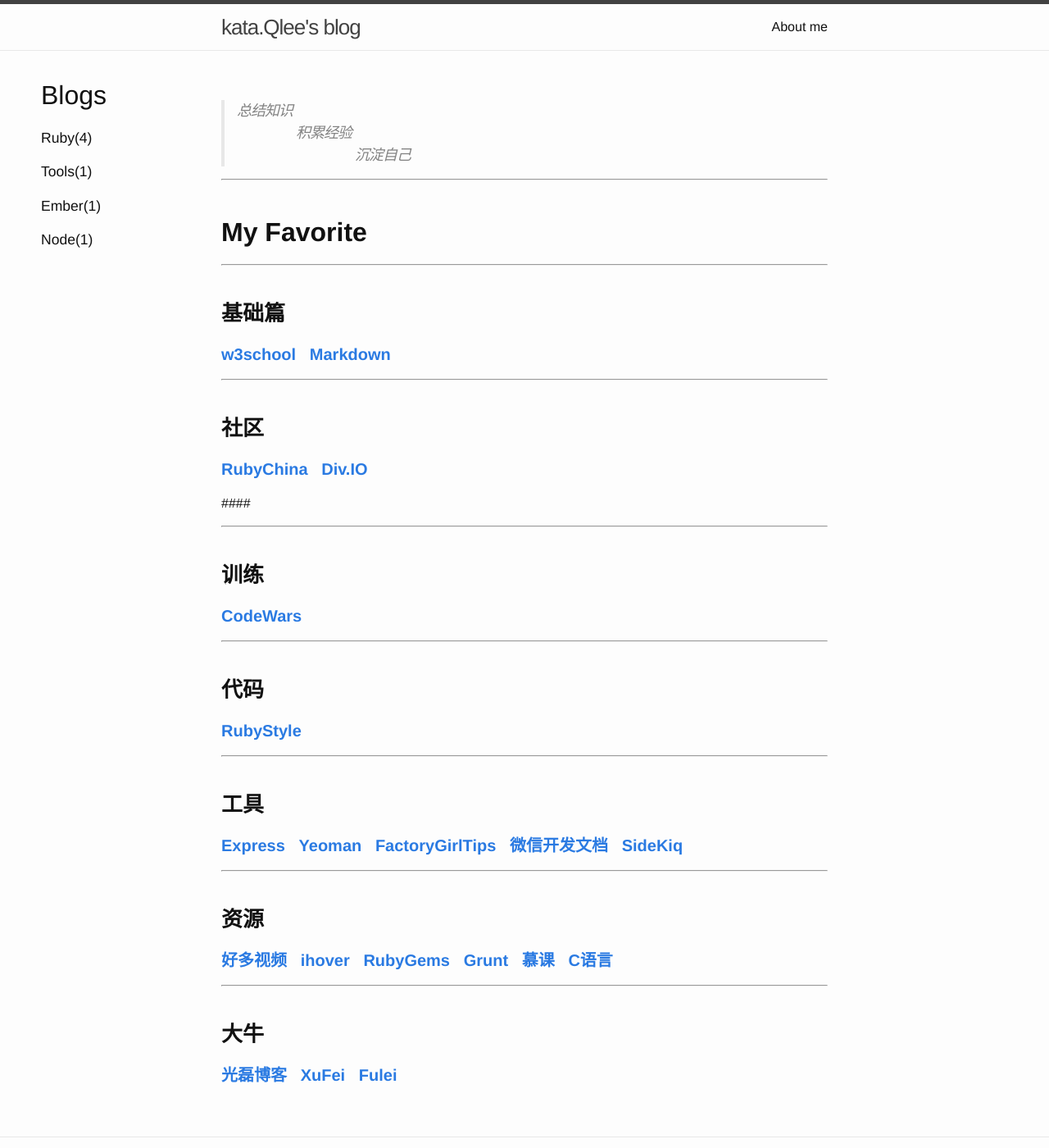
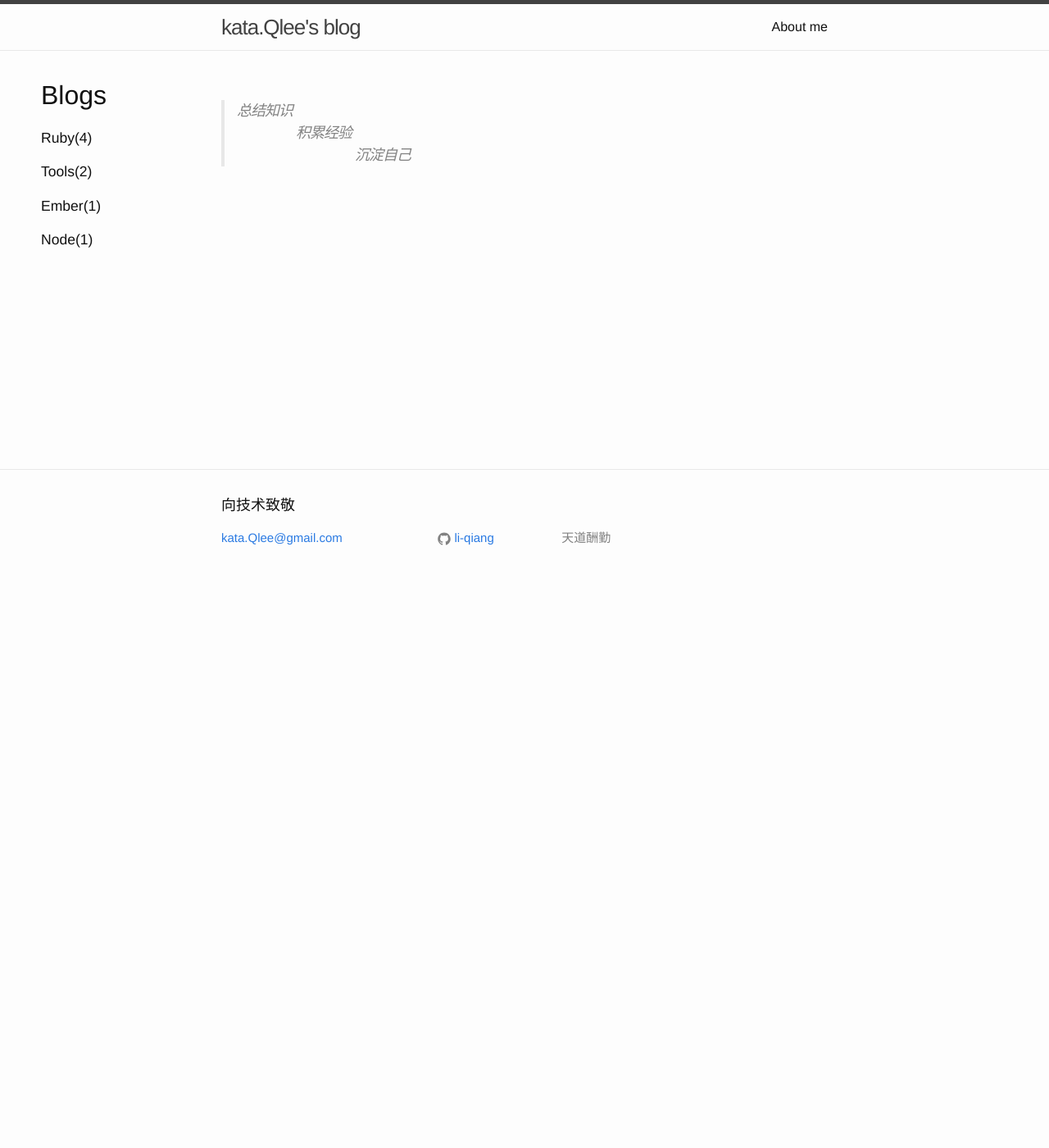
Before and after one commit to li-qiang/li-qiang.github.io, a Jekyll site: the page built from about.md, in a window 1280 px wide and 1400 px high. Shown: the whole window at 82% size. Built offline with Jekyll 4.4.1, drawn with Linux system fonts in a browser that asks for light colours; Markdown is read by kramdown in place of the engine named in the settings.

```diff
--- a/about.md
+++ b/about.md
@@ -8,38 +8,3 @@ permalink: /about/
 > &nbsp;&nbsp;&nbsp;&nbsp;&nbsp;&nbsp;&nbsp;&nbsp;&nbsp;&nbsp;&nbsp;&nbsp;&nbsp;&nbsp;&nbsp;&nbsp;&nbsp;&nbsp;积累经验
 > <br>
 > &nbsp;&nbsp;&nbsp;&nbsp;&nbsp;&nbsp;&nbsp;&nbsp;&nbsp;&nbsp;&nbsp;&nbsp;&nbsp;&nbsp;&nbsp;&nbsp;&nbsp;&nbsp;&nbsp;&nbsp;&nbsp;&nbsp;&nbsp;&nbsp;&nbsp;&nbsp;&nbsp;&nbsp;&nbsp;&nbsp;&nbsp;&nbsp;&nbsp;&nbsp;&nbsp;&nbsp;沉淀自己
-
-- - -
-<br>
-## **My Favorite**
-* * *
-<br/>
-### **基础篇**
-#### [**w3school**](http://www.w3school.com.cn/index.html)&nbsp;&nbsp;&nbsp;[**Markdown**](http://www.jianshu.com/c/BDu5F8)
-
-- - -
-<br/>
-### **社区**
-#### [**RubyChina**](https://ruby-china.org/)&nbsp;&nbsp;&nbsp;[**Div.IO**](http://div.io/#/welcome)
-####
-- - -
-<br/>
-### **训练**
-#### [**CodeWars**](http://codewars.com/kata)
-- - -
-<br/>
-### **代码**
-#### [**RubyStyle**](http://guides.ruby.tw/ruby-rails-style-guides/zhCN/)
-- - -
-<br/>
-### **工具**
-#### [**Express**](http://expressjs.jser.us/api.html)&nbsp;&nbsp;&nbsp;[**Yeoman**](http://yeoman.io/)&nbsp;&nbsp;&nbsp;[**FactoryGirlTips**](http://arjanvandergaag.nl/blog/factory_girl_tips.html)&nbsp;&nbsp;&nbsp;[**微信开发文档**](http://mp.weixin.qq.com/wiki/home/index.html)&nbsp;&nbsp;&nbsp;[**SideKiq**](http://sidekiq.org/)
-
-- - -
-<br/>
-### **资源**
-#### [**好多视频**](http://happycasts.net/)&nbsp;&nbsp;&nbsp;[**ihover**](http://gudh.github.io/ihover/dist/index.html)&nbsp;&nbsp;&nbsp;[**RubyGems**](https://rubygems.org/)&nbsp;&nbsp;&nbsp;[**Grunt**](http://gruntjs.com/)&nbsp;&nbsp;&nbsp;[**慕课**](http://www.imooc.com/)&nbsp;&nbsp;&nbsp;[**C语言**](http://c.biancheng.net/)
-- - -
-<br/>
-### **大牛**
-#### [**光磊博客**](http://liguanglei.name/blogs/)&nbsp;&nbsp;&nbsp;[**XuFei**](https://github.com/xufei/blog/issues)&nbsp;&nbsp;&nbsp;[**Fulei**](http://perfectfoolish.logdown.com/)
```
Also changed, not shown: _posts/2016-06-04-build-your-node-application-by-docker.md (added, +109 -0 lines).
